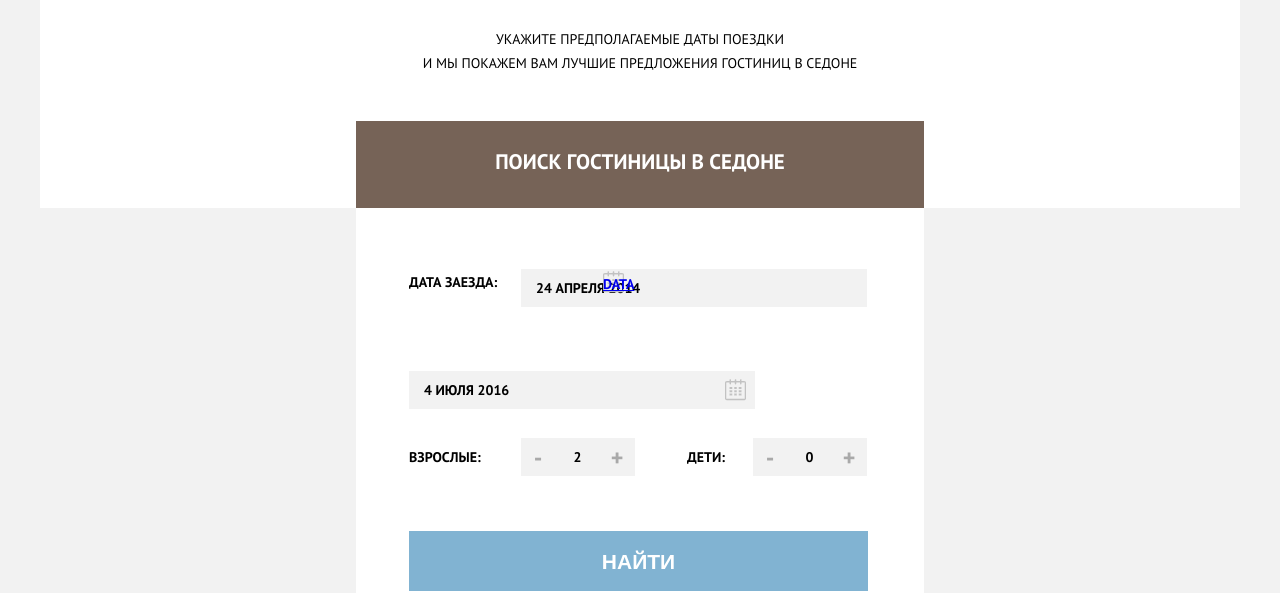
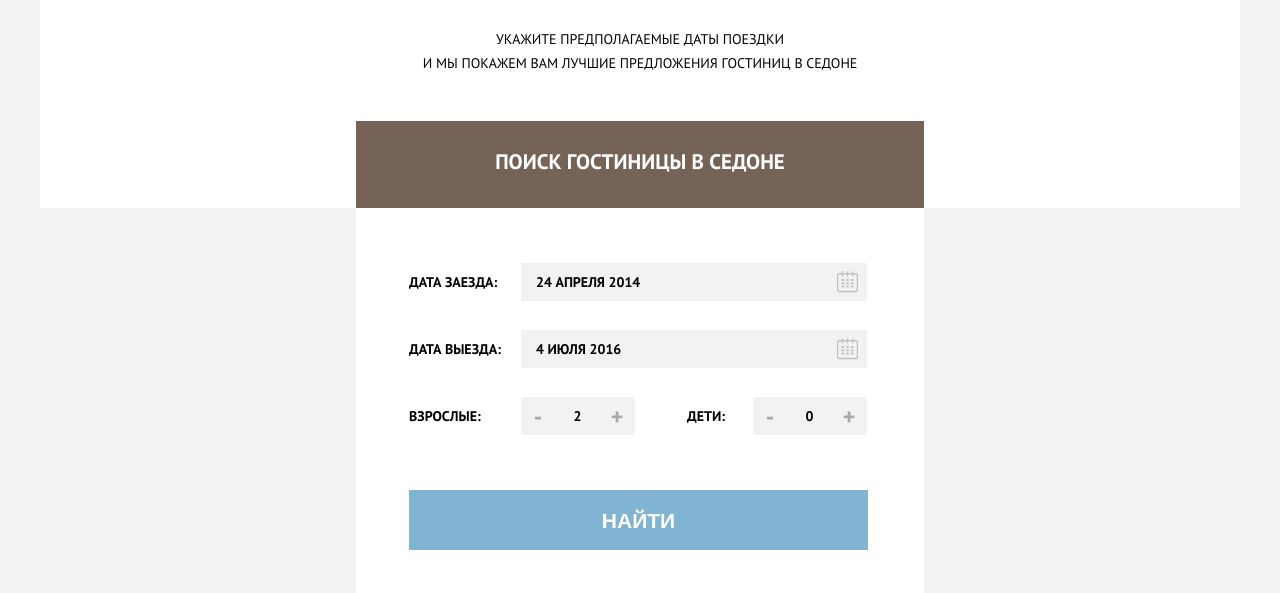
Before and after one commit to unidentified-raccoon/253889-sedona, a plain HTML site: page index.html in a window 1280 px wide. Shown: the part 1968-2561 px from the top of the page. Drawn offline with Linux system fonts and the light colour scheme.

Commit message:
not working with span, changed back to div - left a comment

```diff
--- a/index.html
+++ b/index.html
@@ -89,11 +89,11 @@
   					<div class="form-fields-wrapper">
 						<label class="form-date">
 							<span>Дата заезда:</span>
-							<!--здесь я заменила <div> на <span> потому что валидировалось как Ошибка. Можно ли вообще вставлять в <span> пообное содержимое? Я оставила <div> в форме ниже чтобы ты увидел как это выглядит в валидаторе-->
-		        			<span class="date-in-block">
+							<!--Валидируется как Ошибка. Можно ли как-то по дргому это сделать, не вкладывая в div?-->
+		        			<div class="date-in-block">
 					        	<input class="date-in" type="text" placeholder="24 апреля 2014">
 					        	<a class="calendar-icon" href="#">Data</a>
-					        </span>
+					        </div>
 						</label>
 						<label class="form-date">
 							<span>Дата выезда:</span>
```
